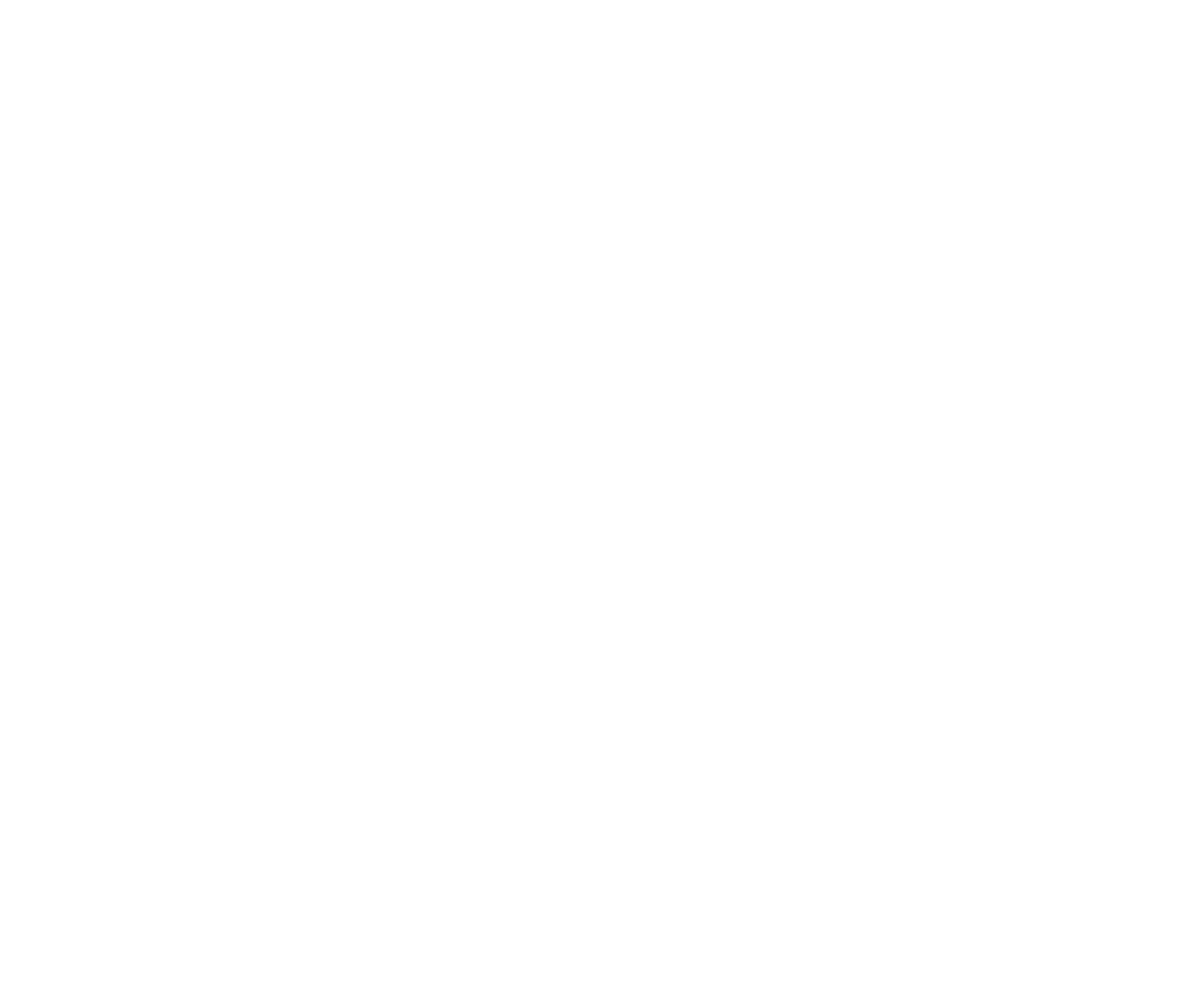
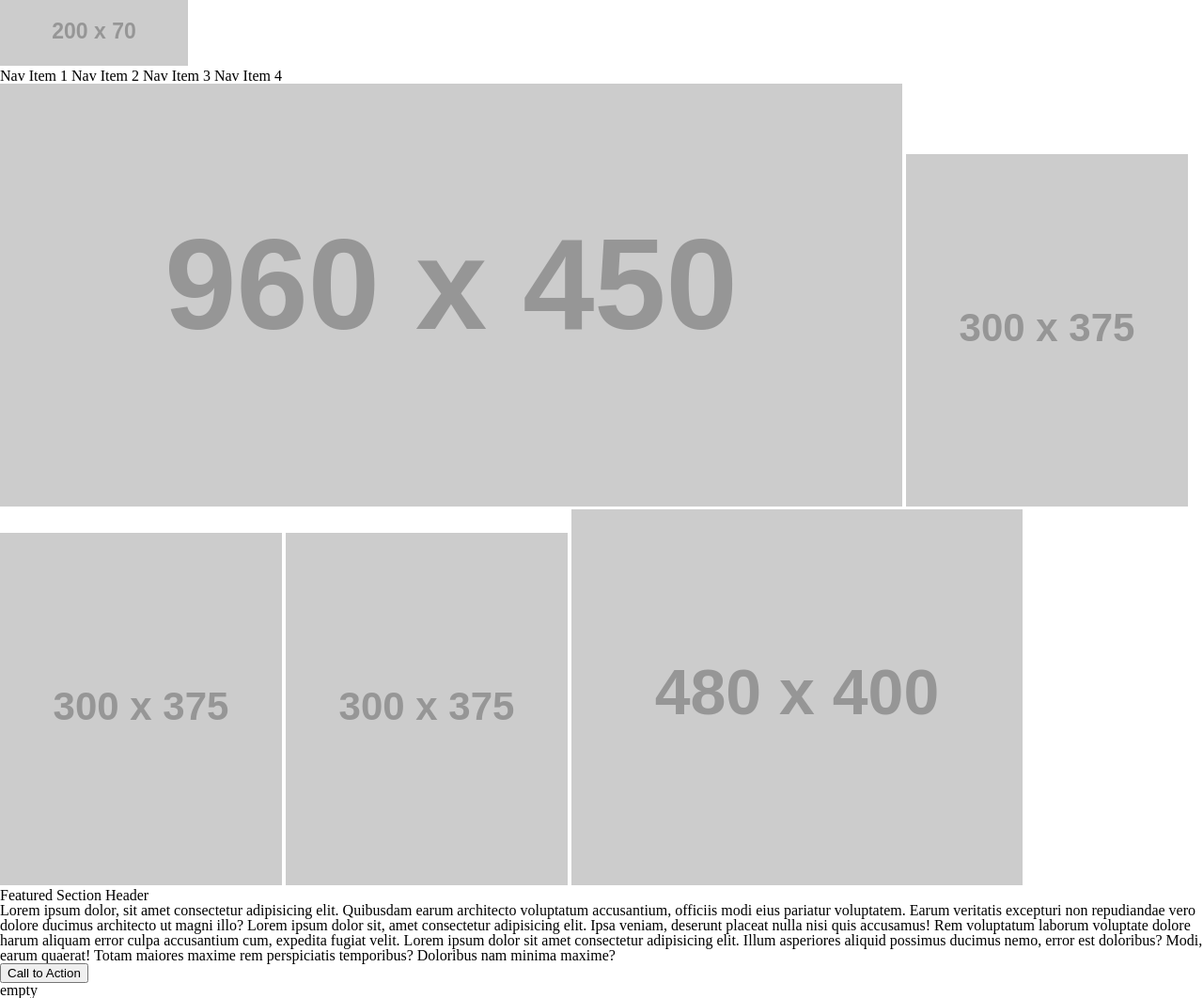
Before and after one commit to evanandrewson/wireframe-exercise, a plain HTML site: page index.html in a window 1280 px wide. Shown: the whole page at 94% size. Before the commit the page ends 800 px from the top, so only its background shows below. Drawn offline with Linux system fonts and the light colour scheme; placeholder pictures from the web are drawn by us.

Commit message:
built out HTML

```diff
--- a/index.html
+++ b/index.html
@@ -9,6 +9,34 @@
     <link rel="stylesheet" href="style.css">
 </head>
 <body>
-
+    <header>
+        <img src="https://placehold.it/200x70/ddd" alt="logo">
+        <nav>
+            <a>Nav Item 1</a>
+            <a>Nav Item 2</a>
+            <a>Nav Item 3</a>
+            <a>Nav Item 4</a>
+        </nav>
+    </header>
+    <main>
+        <img src="https://placehold.it/960x450/ddd" alt="hero image">
+        <img src="https://placehold.it/300x375/ddd" alt="sub banner">
+        <img src="https://placehold.it/300x375/ddd" alt="sub banner">
+        <img src="https://placehold.it/300x375/ddd" alt="sub banner">
+        <img src="https://placehold.it/480x400/ddd" alt="featured section banner">
+        <section>
+            <h2>Featured Section Header</h2>
+            <p>Lorem ipsum dolor, sit amet consectetur adipisicing elit. Quibusdam earum architecto voluptatum accusantium, officiis modi eius pariatur voluptatem.
+                Earum veritatis excepturi non repudiandae vero dolore ducimus architecto ut magni illo? Lorem ipsum dolor sit, amet consectetur adipisicing elit.
+                Ipsa veniam, deserunt placeat nulla nisi quis accusamus! Rem voluptatum laborum voluptate dolore harum aliquam error culpa accusantium cum, expedita fugiat velit.
+                Lorem ipsum dolor sit amet consectetur adipisicing elit. Illum asperiores aliquid possimus ducimus nemo, error est doloribus? Modi, earum quaerat!
+                Totam maiores maxime rem perspiciatis temporibus? Doloribus nam minima maxime?
+            </p>
+            <button>Call to Action</button>
+        </section>
+        <footer>
+            empty
+        </footer>
+    </main>
 </body>
 </html>
```
